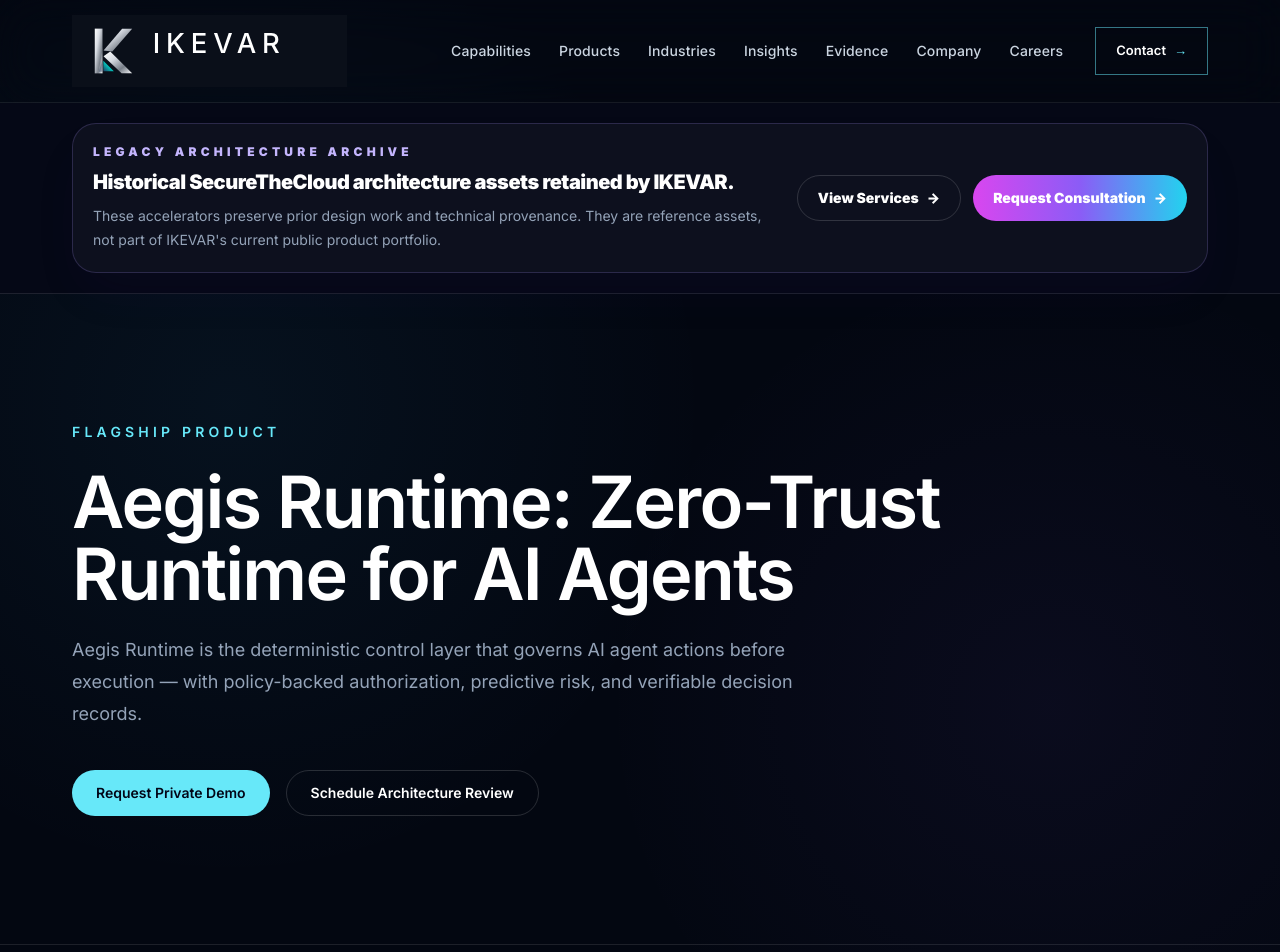
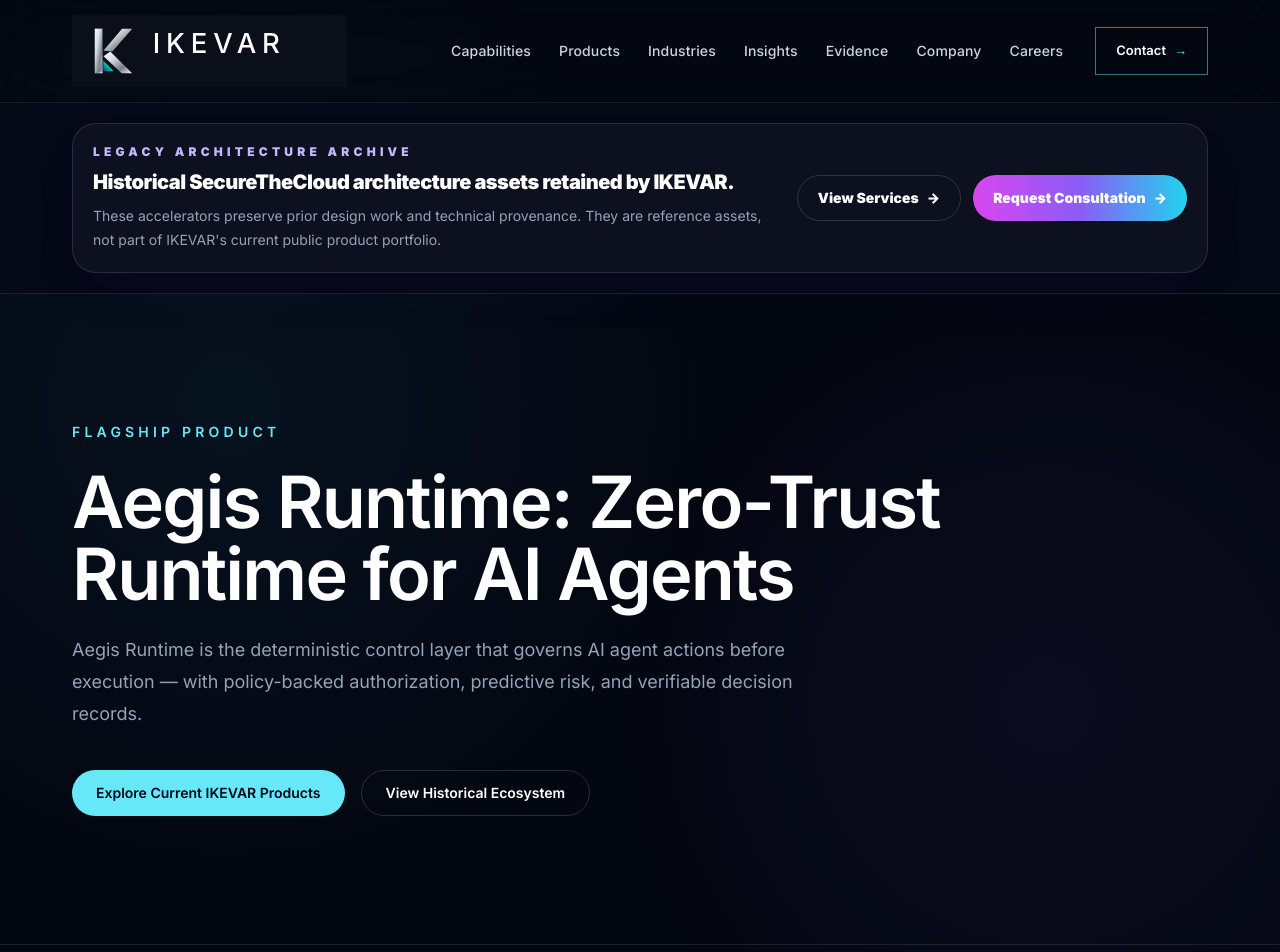
Before and after one commit to S3curethecloud/stc-marketing-site, a Next.js app: page /archive/architecture-accelerators/aegis-runtime in a window 1280 px wide. Shown: the top 952 px of the page. Built offline with nearby package versions, Linux system fonts and the light colour scheme.

Commit message:
brand: harden legacy archive product CTAs

```diff
--- a/app/archive/architecture-accelerators/aegis-runtime/page.tsx
+++ b/app/archive/architecture-accelerators/aegis-runtime/page.tsx
@@ -23,8 +23,8 @@ export default function AegisRuntimePage() {
         eyebrow={c.hero.eyebrow}
         headline={c.hero.headline}
         subheadline={c.hero.subheadline}
-        primaryCta={c.hero.primaryCta}
-        secondaryCta={c.hero.secondaryCta}
+        primaryCta={{ label: "Explore Current IKEVAR Products", href: "/products" }}
+        secondaryCta={{ label: "View Historical Ecosystem", href: "/archive/control-plane-ecosystem" }}
       />
 
       <Section>
--- a/app/archive/architecture-accelerators/kubernetes/page.tsx
+++ b/app/archive/architecture-accelerators/kubernetes/page.tsx
@@ -162,7 +162,7 @@ export default function KubernetesPage() {
         eyebrow="KUBERNETES GOVERNANCE"
         headline="Bring Zero-Trust Runtime Enforcement Into Kubernetes"
         subheadline="Kubernetes Sentinel extends the core runtime model into cluster, workload, identity, and runtime policy domains — without destabilizing the existing control-plane baseline."
-        primaryCta={{ label: "Request Kubernetes Preview", href: "/request-demo" }}
+        primaryCta={{ label: "Explore Current IKEVAR Products", href: "/products" }}
         secondaryCta={{ label: "View Architecture", href: "/architecture" }}
       />
 
@@ -313,7 +313,7 @@ export default function KubernetesPage() {
       <CTASection
         headline="Bring SecureTheCloud governance into your Kubernetes runtime."
         subheadline="Connect clusters, enforce policy, surface workload risk, and export security-relevant telemetry without destabilizing your core control-plane baseline."
-        primaryCta={{ label: "Request Kubernetes Preview", href: "/request-demo" }}
+        primaryCta={{ label: "Explore Current IKEVAR Products", href: "/products" }}
         secondaryCta={{ label: "View Architecture", href: "/architecture" }}
       />
     </>
```
